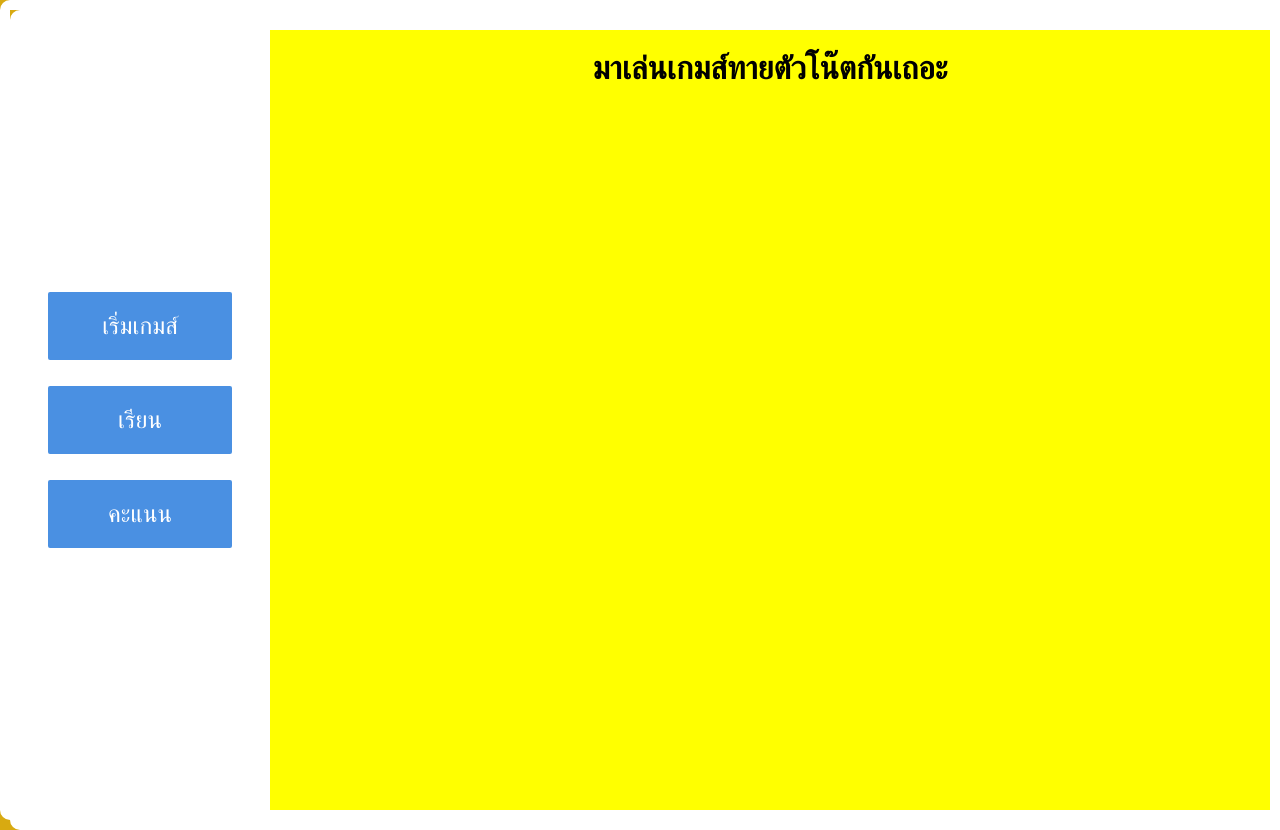
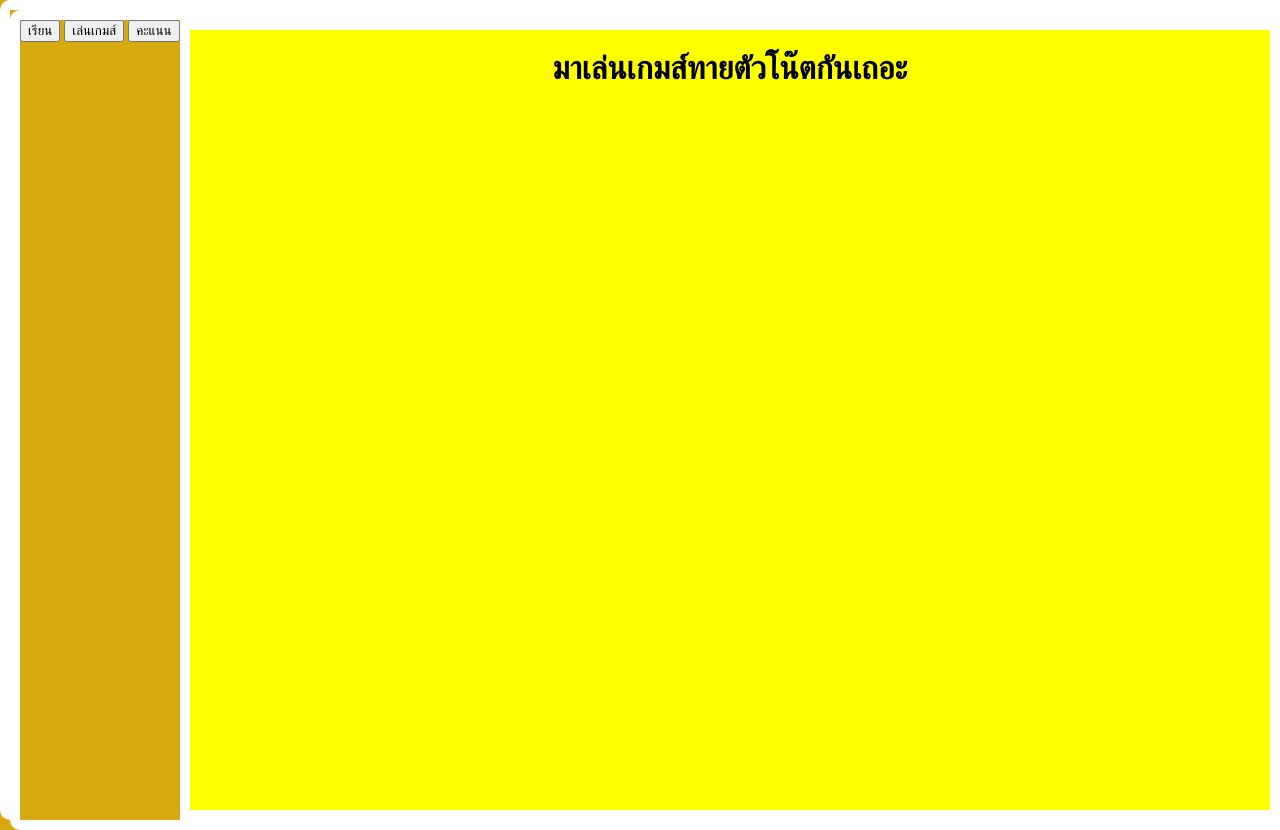
Before and after one commit to webbyart/testdesktop, a plain HTML site: page index.html in a window 1280 px wide. Drawn offline with Linux system fonts and the light colour scheme.

Commit message:
Update index.html

```diff
--- a/index.html
+++ b/index.html
@@ -67,14 +67,15 @@
     </style>
 </head>
 <body>
-    <div class="sidebar">
-        <!-- ปุ่มเริ่มเกมส์ -->
-        <button>เริ่มเกมส์</button>
-        <!-- ปุ่มเรียน -->
-        <button>เรียน</button>
-        <!-- ปุ่มคะแนน -->
-        <button>คะแนน</button>
-    </div>
+
+
+ <div id="sidebar">
+            <button onclick="switchMode('learn.html')">เรียน</button>
+            <button onclick="switchMode('game.html')">เล่นเกมส์</button>
+            <button onclick="switchMode('score.html')">คะแนน</button>
+        </div>
+
+
     <div class="content">
         <h1>มาเล่นเกมส์ทายตัวโน๊ตกันเถอะ</h1>
     </div>
```
